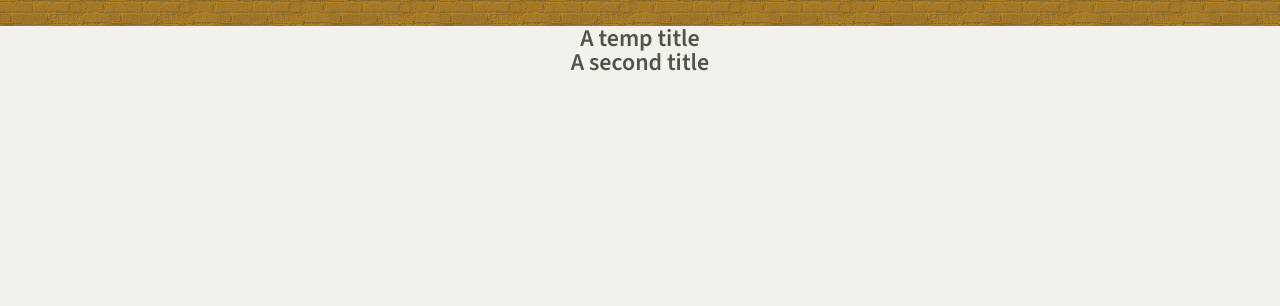
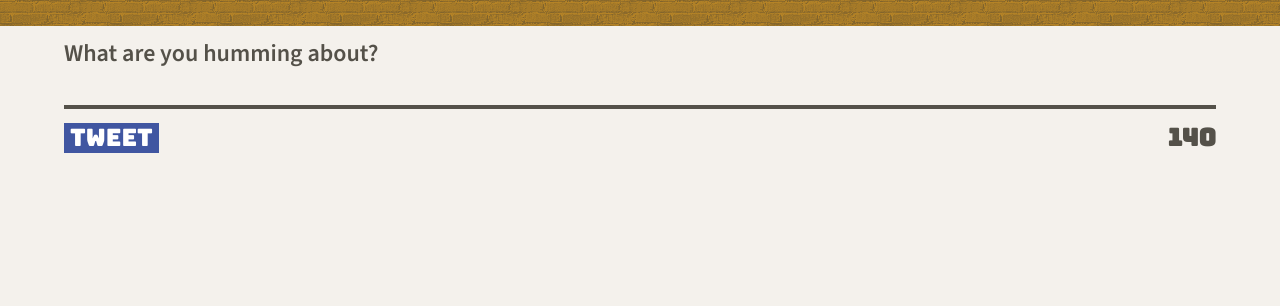
Before and after one commit to ryguyroberts/tweeter, a website: page public/index.html in a window 1280 px wide. Shown: the part 494-800 px from the top of the page. Drawn offline with nearby package versions, Linux system fonts and the light colour scheme.

Commit message:
add CSS for new tweet section

```diff
--- a/public/index.html
+++ b/public/index.html
@@ -19,6 +19,7 @@
     <link rel="stylesheet" href="/styles/layout.css" type="text/css" />
     <link rel="stylesheet" href="/styles/nav.css" type="text/css" />
     <link rel="stylesheet" href="/styles/header.css" type="text/css" />
+    <link rel="stylesheet" href="/styles/new-tweet.css" type="text/css" />
 
     <!-- External JS -->
     <script src="https://ajax.googleapis.com/ajax/libs/jquery/3.4.1/jquery.min.js"></script>
@@ -50,8 +51,16 @@
 
     <!-- Page-specific (main) content here -->
     <main class="container">
-      <h1>A temp title</h1>
-      <h2>A second title</h2>
+      <section class="new-tweet">
+        <form action="/tweets/" method="POST">
+          <label for="tweet-text">What are you humming about?</label>
+          <textarea name="text" id="tweet-text"></textarea>
+          <div id ="new-bot">
+            <button id ="tweet-but" type="submit">Tweet</button>
+            <output name="counter" class="counter" for="tweet-text">140</output>
+          </div>
+        </form>
+      </section>
     </main>
   </body>
 </html>
--- a/public/styles/layout.css
+++ b/public/styles/layout.css
@@ -31,10 +31,7 @@ body {
 
  main {
   width: 90%;
-  display: flex;
-  flex-direction: column;
   background-color: #f4f1ec;
-  align-items: center;
   margin-left: 5%;
   margin-right: 5%;
  }
--- /dev/null
+++ b/public/styles/new-tweet.css
@@ -0,0 +1,34 @@
+.new-tweet {
+  margin-top: 15px;
+  display: flex;
+  flex-direction: column;
+  font-weight: 600;
+}
+
+#tweet-text {
+  display: flex;
+  flex-direction: column;
+  resize: none;
+  background: transparent;
+  border: none;
+  height: 40px;
+  width: 100%;
+}
+
+#new-bot {
+  border-top: 4px;
+  border-style: solid;
+  border-color: #545149;
+  padding-top: 14px;
+  font-family: "Bungee";
+  display: flex;
+  flex-direction: row;
+  justify-content: space-between;
+  align-items: center;
+}
+
+#tweet-but {
+  background-color: #4056A1;
+  color: white;
+  border-style: hidden;
+}
--- a/server/data-files/initial-tweets.json
+++ b/server/data-files/initial-tweets.json
@@ -8,7 +8,7 @@
     "content": {
       "text": "If I have seen further it is by standing on the shoulders of giants"
     },
-    "created_at": 1706388325850
+    "created_at": 1706392088631
   },
   {
     "user": {
@@ -19,6 +19,6 @@
     "content": {
       "text": "Je pense , donc je suis"
     },
-    "created_at": 1706474725850
+    "created_at": 1706478488631
   }
 ]
```
